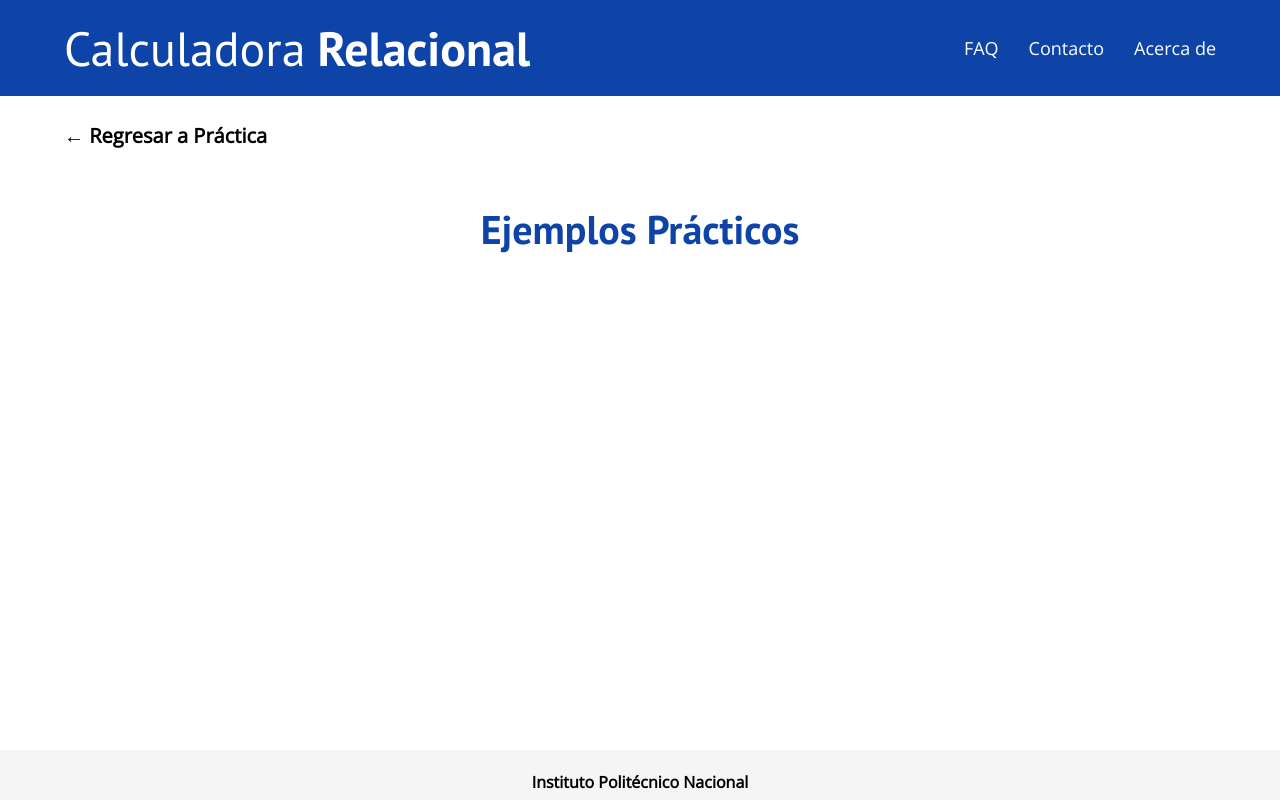
After one commit to MarcoRt/Calculadora, a Django app: page /ejemplos/ in a window 1280 px wide. The commit adds this page. Run offline with Django 3.2, Linux system fonts and the light colour scheme.

Commit message:
añadidas las páginas de sintaxis y ejemplos

```diff
--- a/pages/static/css/styles.css
+++ b/pages/static/css/styles.css
@@ -328,3 +328,9 @@ img{
     text-align: center;
     padding: 1rem 0;
 }
+
+.enlace-texto{
+    color: var(--primario);
+    font-weight: bold;
+    text-decoration: underline;
+}
--- /dev/null
+++ b/pages/templates/ejemplos.html
@@ -0,0 +1,47 @@
+{% load static %}
+<!DOCTYPE html>
+<html lang="es">
+<head>
+    <meta charset="UTF-8">
+    <meta http-equiv="X-UA-Compatible" content="IE=edge">
+    <meta name="viewport" content="width=device-width, initial-scale=1.0">
+    <title>Ejemplos de Práctica</title>
+    <link rel="stylesheet" type="text/css" href="{% static 'css/normalize.css' %}">
+    <link rel="stylesheet" type="text/css" href="{% static 'css/styles.css' %}">
+    <link href="https://fonts.googleapis.com/css2?family=Open+Sans&family=PT+Sans:wght@400;700&display=swap" rel="stylesheet">
+</head>
+<body>
+
+    <header class="header">
+        <!-- BARRA DE NAVEGACION -->
+        <div class="contenedor">
+            <div class="barra">
+                <a class="logo" href="../index">
+                    <h1 class="logo__nombre no-margin centrar-texto">Calculadora<span class="logo__bold"> Relacional</span></h1>
+                </a>
+                <nav class="navegacion">
+                    <a href="../faq" class="navegacion__enlace">FAQ</a>
+                    <a href="../contacto" class="navegacion__enlace">Contacto</a>
+                    <a href="../acerca" class="navegacion__enlace">Acerca de</a>
+                </nav>
+            </div>
+        </div>
+    </header>
+
+    <div class="contenedor contenido-principal">
+        <main class="main">
+            <a class="regreso-menu" href="../practica">← Regresar a Práctica</a>
+            <h2 class="centrar-texto">Ejemplos Prácticos</h2>
+
+
+        </main>
+    </div>
+
+    <footer class="footer">
+        <div class="contenedor">
+            <p>Instituto Politécnico Nacional</p>
+        </div>
+    </footer>
+
+</body>
+</html>
--- a/pages/urls.py
+++ b/pages/urls.py
@@ -2,14 +2,16 @@ from django.urls import path
 from .views import (HomePageView,
     FAQPageView,
     AboutPageView,
-    ContactPageView,
+    ContactPageView, SintaxisPageView,
     TeoriaPageView,
     SeleccionPageView,
     ProyeccionPageView,
     ConjuntosPageView,
     ProductoCartesianoPageView,
     ReunionPageView,
-    PracticaPageView
+    PracticaPageView,
+    EjemplosPageView,
+    SintaxisPageView
     )
 urlpatterns = [
     path('faq/',FAQPageView.as_view(),name='faq'),
@@ -24,4 +26,6 @@ urlpatterns = [
     path('teoria/producto/',ProductoCartesianoPageView.as_view(),name='teoria-producto'),
     path('teoria/reunion/',ReunionPageView.as_view(),name='teoria-reunion'),
     path('practica/',PracticaPageView.as_view(),name='practica'),
+    path('ejemplos/',EjemplosPageView.as_view(),name='ejemplos'),
+    path('sintaxis/',SintaxisPageView.as_view(),name='sintaxis'),
 ]
--- a/pages/views.py
+++ b/pages/views.py
@@ -33,3 +33,9 @@ class ReunionPageView(TemplateView):
 
 class PracticaPageView(TemplateView):
     template_name = "practica.html"
+
+class EjemplosPageView(TemplateView):
+    template_name = "ejemplos.html"
+
+class SintaxisPageView(TemplateView):
+    template_name = "sintaxis.html"
```
Also changed, not shown: pages/templates/practica.html (+4 -4 lines), pages/templates/sintaxis.html (added, +47 -0 lines).
